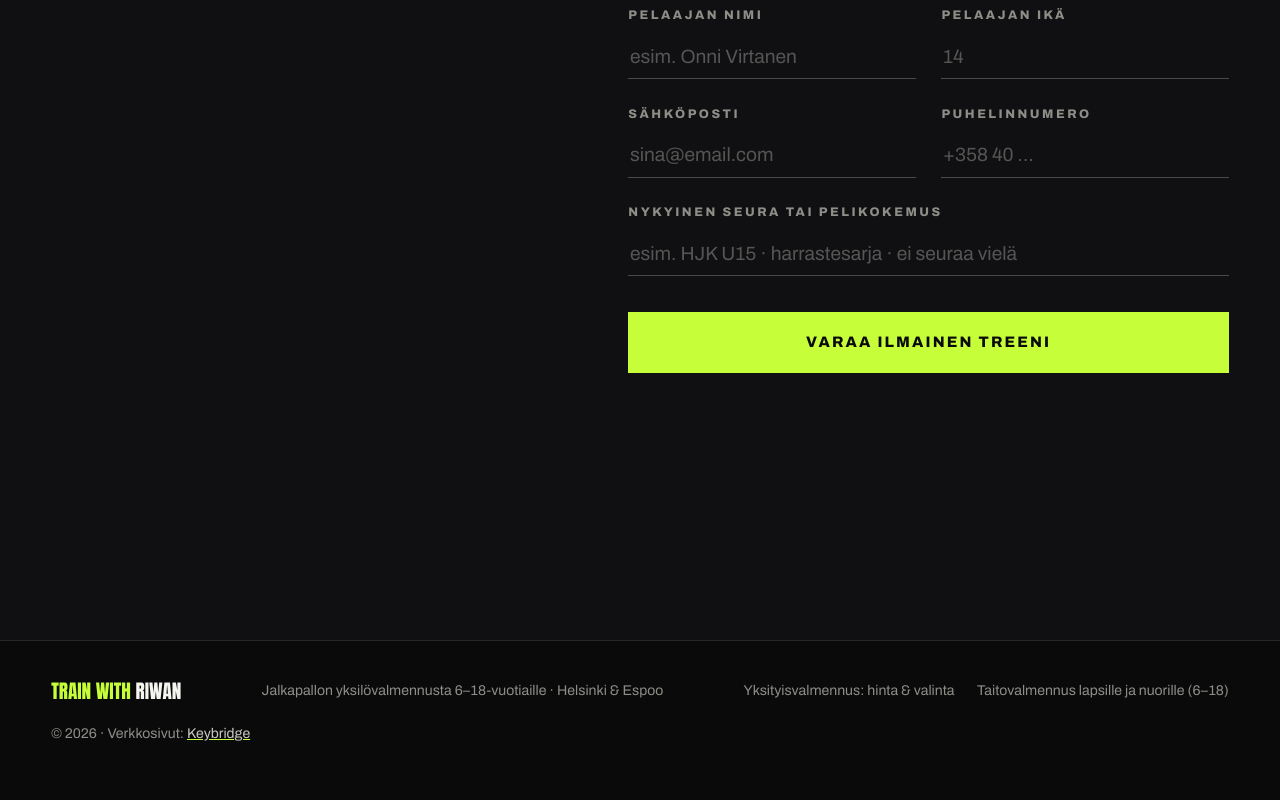
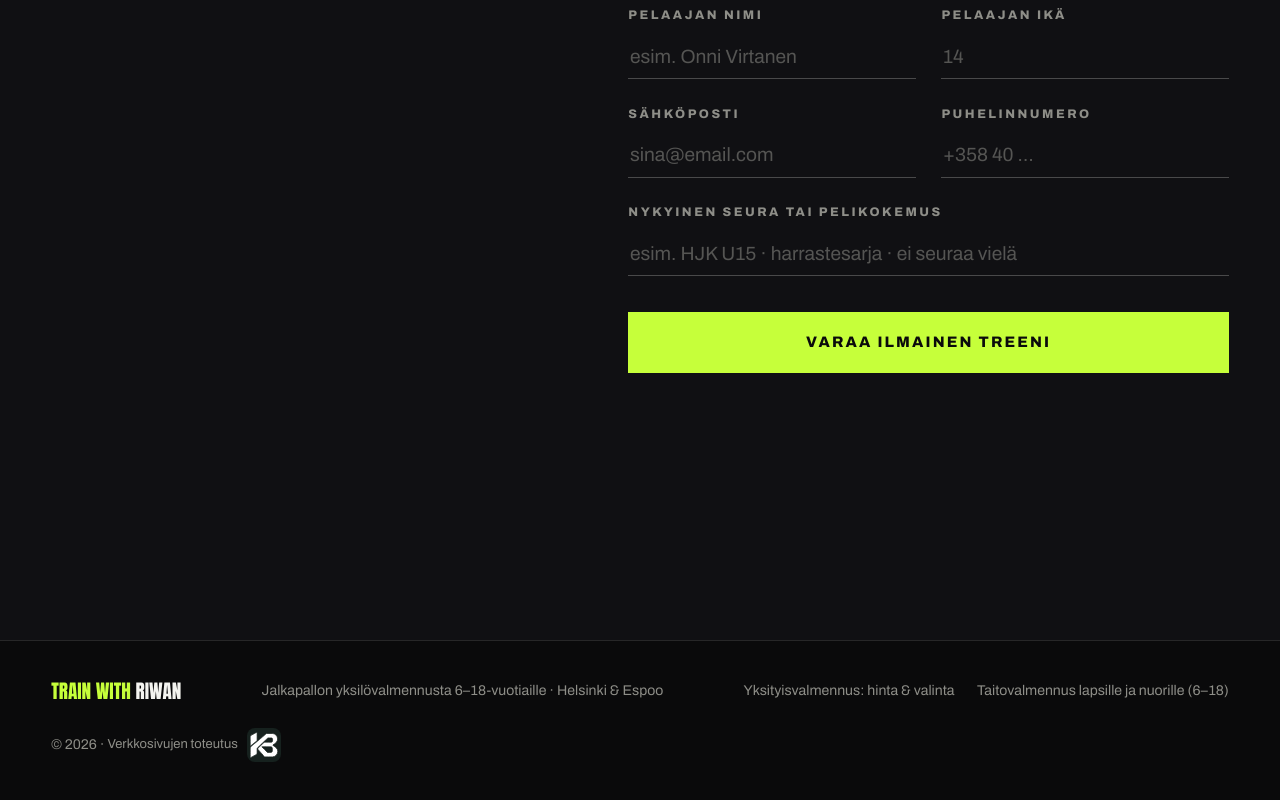
Before and after one commit to vectorout/1v1-helsinki, a plain HTML site: page fi/index.html in a window 1280 px wide. Shown: the part 9525-10325 px from the top of the page. Drawn offline with nearby package versions, Linux system fonts and the light colour scheme.

Commit message:
Replace footer credits with Keybridge logo and accessible site preview

```diff
--- /dev/null
+++ b/assets/keybridge-credit/keybridge-credit.css
@@ -0,0 +1,9 @@
+/* Keybridge credit v1 — layout-neutral, keyboard accessible, no third-party embeds. */
+.kb-credit{position:relative;display:inline-flex;vertical-align:middle;align-items:center;max-width:100%;direction:inherit}
+.kb-credit-link{display:inline-flex!important;align-items:center;gap:9px!important;min-height:44px;padding:2px 0!important;color:inherit!important;text-decoration:none!important;white-space:nowrap;line-height:1.5!important;transition:opacity .18s ease!important}
+.kb-credit-link:hover{opacity:.85}.kb-credit-label{font-size:13px!important;font-weight:400;letter-spacing:0!important;line-height:1.6!important}.kb-credit-logo{display:block!important;width:34px!important;height:34px!important;min-width:34px;object-fit:contain!important;border-radius:8px!important;margin:0!important;transform:none!important}
+.kb-credit-link:focus-visible{outline:2px solid currentColor!important;outline-offset:5px;border-radius:8px}
+.kb-credit-preview{display:block;position:fixed;z-index:10000;left:var(--kb-preview-left,16px);top:var(--kb-preview-top,16px);width:min(360px,calc(100vw - 32px));padding:0;border-radius:18px;overflow:hidden;background:#102322;box-shadow:0 16px 48px #0005,0 0 0 1px #ffffff24;opacity:0;visibility:hidden;pointer-events:none;transition:opacity .18s ease,visibility .18s ease;direction:ltr}
+.kb-credit-preview>img{display:block!important;width:100%!important;height:auto!important;aspect-ratio:1270/714;object-fit:cover!important;border-radius:18px!important;margin:0!important;transform:none!important;filter:none!important;opacity:1!important}
+.kb-credit.is-open .kb-credit-preview{opacity:1;visibility:visible;pointer-events:auto}
+@media(prefers-reduced-motion:reduce){.kb-credit-preview,.kb-credit-link{transition:none!important}}
--- /dev/null
+++ b/assets/keybridge-credit/keybridge-credit.js
@@ -0,0 +1,29 @@
+/* Reusable Keybridge credit. Each badge links normally even without JavaScript. */
+(() => {
+ function init(){document.querySelectorAll('[data-kb-credit]').forEach(badge => {
+  if(badge.dataset.kbReady)return;badge.dataset.kbReady='true';
+  const link=badge.querySelector('.kb-credit-link'),preview=badge.querySelector('.kb-credit-preview');
+  if(!link||!preview)return;
+  let timer,hovering=false,focused=false,suppressed=false;
+  const position=()=>{const r=link.getBoundingClientRect(),w=preview.offsetWidth,h=preview.offsetHeight;const x=Math.max(16,Math.min(r.right-w,window.innerWidth-w-16));const y=r.top>=h+28?r.top-h-12:Math.min(r.bottom+12,window.innerHeight-h-16);preview.style.setProperty('--kb-preview-left',x+'px');preview.style.setProperty('--kb-preview-top',Math.max(16,Math.min(y,window.innerHeight-h-16))+'px');};
+  const close=()=>{clearTimeout(timer);badge.classList.remove('is-open');preview.setAttribute('aria-hidden','true');};
+  const open=()=>{clearTimeout(timer);if(suppressed)return;position();badge.classList.add('is-open');preview.setAttribute('aria-hidden','false');};
+  const later=()=>{clearTimeout(timer);timer=setTimeout(()=>{if(!hovering&&!focused)close();},180);};
+  badge.addEventListener('mouseenter',()=>{if(!window.matchMedia('(hover:hover)').matches)return;hovering=true;open();});
+  badge.addEventListener('mouseleave',()=>{hovering=false;suppressed=false;later();});
+  preview.addEventListener('mouseenter',()=>{hovering=true;open();});
+  preview.addEventListener('mouseleave',()=>{hovering=false;later();});
+  link.addEventListener('focus',()=>{focused=true;suppressed=false;open();});
+  link.addEventListener('blur',()=>{focused=false;suppressed=false;later();});
+  badge.addEventListener('keydown',event=>{if(event.key==='Escape'){suppressed=true;close();}});
+  document.addEventListener('keydown',event=>{if(event.key==='Escape'&&badge.classList.contains('is-open')){suppressed=true;close();}});
+  link.addEventListener('click',close);
+  const moved=()=>{if(focused&&!suppressed){position();}else close();};
+  window.addEventListener('resize',moved,{passive:true});
+  window.addEventListener('scroll',moved,{passive:true});
+  document.addEventListener('visibilitychange',()=>{if(document.hidden)close();});
+  preview.querySelector('img')?.addEventListener('load',()=>{if(badge.classList.contains('is-open'))position();});
+ });}
+ if(document.readyState==='loading')document.addEventListener('DOMContentLoaded',init);else init();
+ new MutationObserver(init).observe(document.documentElement,{subtree:true,childList:true});
+})();
--- a/fi/index.html
+++ b/fi/index.html
@@ -211,6 +211,7 @@
   ]
 }
   </script>
+  <link rel="stylesheet" href="/assets/keybridge-credit/keybridge-credit.css">
 </head>
 <body>
 
@@ -545,7 +546,7 @@
         <a href="oppaat/yksityinen-jalkapallovalmennus-helsinki/">Yksityisvalmennus: hinta &amp; valinta</a>
         <a href="oppaat/jalkapallon-taitovalmennus-lapsille/">Taitovalmennus lapsille ja nuorille (6–18)</a>
       </nav>
-      <p class="footer-credit">© 2026 · Verkkosivut: <a href="https://keybridge.krd" rel="noopener">Keybridge</a></p>
+      <p class="footer-credit">© 2026 · <span class="kb-credit" data-kb-credit><a class="kb-credit-link" href="https://keybridge.krd/" target="_blank" rel="noopener noreferrer" aria-label="Verkkosivujen toteutus: Keybridge. Avautuu uuteen välilehteen." aria-describedby="kb-credit-preview"><span class="kb-credit-label">Verkkosivujen toteutus</span><img class="kb-credit-logo" src="/assets/keybridge-credit/keybridge-kb.svg" alt="Keybridge" width="34" height="34" loading="lazy"></a><span class="kb-credit-preview" id="kb-credit-preview" role="tooltip" aria-hidden="true"><img src="/assets/keybridge-credit/keybridge-hero-preview.jpg" alt="Keybridge-sivuston etusivun esikatselu" width="1270" height="714" loading="lazy"></span></span></p>
     </div>
   </footer>
 
@@ -556,5 +557,6 @@
   <script src="../js/hero-game.js" defer></script>
   <script src="../js/hero-games.js" defer></script>
   <script src="../js/hero-fullscreen.js" defer></script>
+  <script defer src="/assets/keybridge-credit/keybridge-credit.js"></script>
 </body>
 </html>
```
Also changed, not shown: fi/oppaat/jalkapallon-taitovalmennus-lapsille/index.html (+3 -1 lines), fi/oppaat/yksityinen-jalkapallovalmennus-helsinki/index.html (+3 -1 lines), guides/1-on-1-football-training-helsinki/index.html (+3 -1 lines), guides/football-training-for-kids-helsinki/index.html (+3 -1 lines), index.html (+3 -1 lines), assets/keybridge-credit/keybridge-hero-preview.jpg (added), assets/keybridge-credit/keybridge-kb.svg (added).
